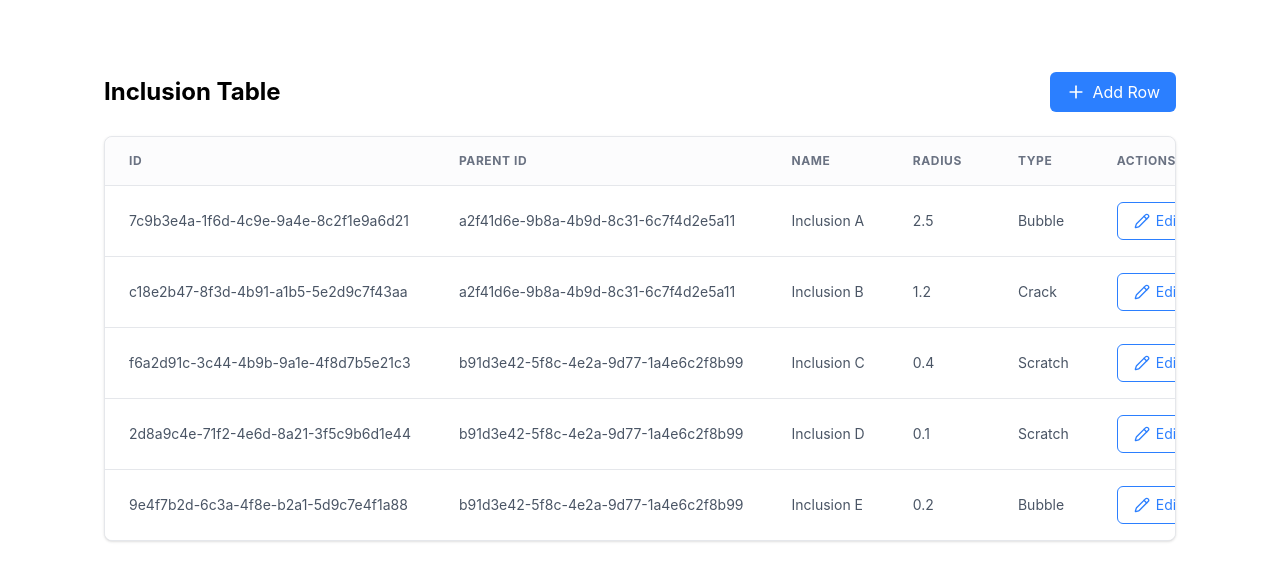
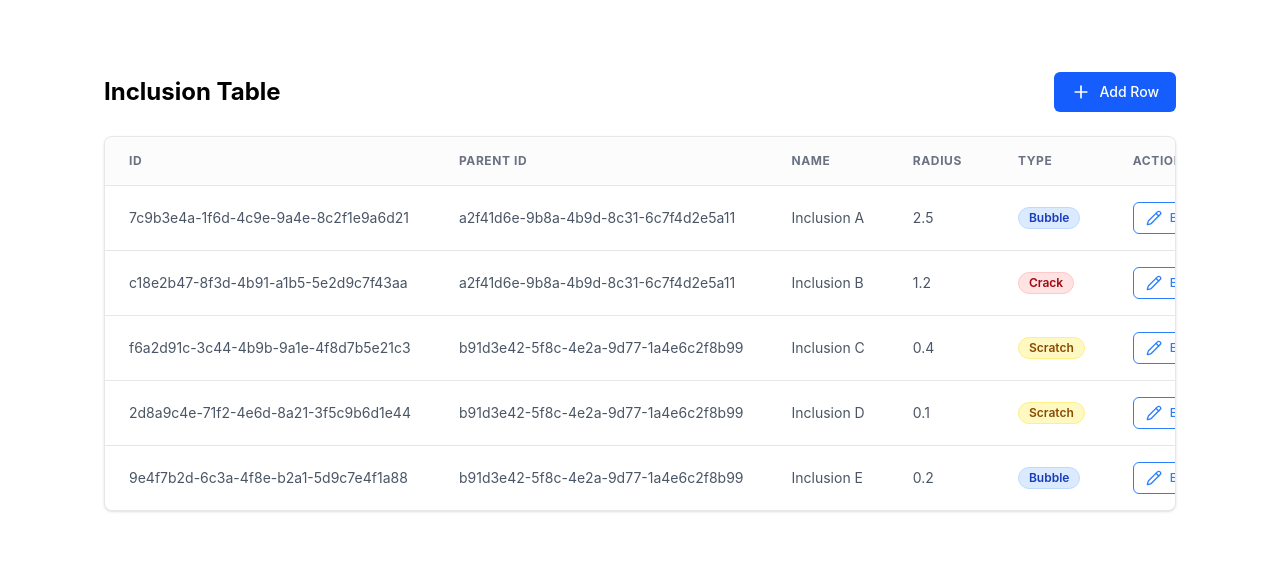
Before and after one commit to leekfsolo/corning-exercise, a React (Vite) app: page / in a window 1280 px wide. Shown: the top 580 px of the page. Built offline with nearby package versions, Linux system fonts and the light colour scheme.

Commit message:
feat: add badge component and refactor button

```diff
--- /dev/null
+++ b/src/components/badge/Badge.tsx
@@ -0,0 +1,34 @@
+import { cn } from "@/utils/classname.util";
+import type { ReactNode } from "react";
+
+type BadgeVariant = "default" | "success" | "warning" | "danger" | "info";
+
+interface BadgeProps {
+  children: ReactNode;
+  variant?: BadgeVariant;
+  className?: string;
+}
+
+const variantStyles: Record<BadgeVariant, string> = {
+  default: "bg-slate-100 text-slate-800 border-slate-200",
+  success: "bg-green-100 text-green-800 border-green-200",
+  warning: "bg-yellow-100 text-yellow-800 border-yellow-200",
+  danger: "bg-red-100 text-red-800 border-red-200",
+  info: "bg-blue-100 text-blue-800 border-blue-200",
+};
+
+const Badge = ({ children, variant = "default", className }: BadgeProps) => {
+  return (
+    <span
+      className={cn(
+        "inline-flex items-center rounded-full border px-2.5 py-0.5 text-xs font-semibold transition-colors focus:outline-none focus:ring-2 focus:ring-slate-400 focus:ring-offset-2 capitalize",
+        variantStyles[variant],
+        className,
+      )}
+    >
+      {children}
+    </span>
+  );
+};
+
+export default Badge;
--- a/src/components/button/Button.tsx
+++ b/src/components/button/Button.tsx
@@ -1,30 +1,58 @@
 import { cn } from "@/utils/classname.util";
 
-interface ButtonProps {
-  onClick?: () => void;
-  disabled?: boolean;
-  children: React.ReactNode;
+type ButtonVariant =
+  | "primary"
+  | "secondary"
+  | "outline"
+  | "ghost"
+  | "danger"
+  | "success";
+type ButtonSize = "sm" | "md" | "lg";
+
+interface ButtonProps extends React.ButtonHTMLAttributes<HTMLButtonElement> {
+  variant?: ButtonVariant;
+  size?: ButtonSize;
   iconStart?: React.ReactNode;
   iconEnd?: React.ReactNode;
-  className?: string;
 }
 
+const variantStyles: Record<ButtonVariant, string> = {
+  primary: "bg-blue-600 text-white hover:bg-blue-700 border-transparent",
+  secondary:
+    "bg-slate-100 text-slate-900 hover:bg-slate-200 border-transparent",
+  outline:
+    "bg-transparent border-slate-200 text-slate-900 hover:bg-slate-900 hover:text-white",
+  ghost: "bg-transparent border-transparent text-slate-900 hover:bg-slate-100",
+  danger:
+    "border border-red-600 text-red-600 hover:bg-red-700 hover:text-white",
+  success:
+    "border border-green-600 text-green-600 hover:bg-green-700 hover:text-white",
+};
+
+const sizeStyles: Record<ButtonSize, string> = {
+  sm: "h-8 px-3 text-xs",
+  md: "h-10 px-4 py-2 text-sm",
+  lg: "h-12 px-6 text-base",
+};
+
 const Button = ({
-  onClick,
-  disabled,
-  children,
+  className,
+  variant = "primary",
+  size = "md",
   iconStart,
   iconEnd,
-  className,
+  children,
+  ...props
 }: ButtonProps) => {
   return (
     <button
-      onClick={onClick}
       className={cn(
-        "px-4 py-2 rounded-md flex items-center gap-1.5 cursor-pointer hover:opacity-85 transition-opacity disabled:opacity-50 disabled:cursor-default",
+        "inline-flex items-center justify-center gap-2 rounded-md font-medium transition-colors focus-visible:outline-none focus-visible:ring-1 focus-visible:ring-slate-950 disabled:pointer-events-none disabled:opacity-50 border cursor-pointer",
+        variantStyles[variant],
+        sizeStyles[size],
         className,
       )}
-      disabled={disabled}
+      {...props}
     >
       {iconStart}
       {children}
--- a/src/features/inclusion-table/ButtonGroupActions.tsx
+++ b/src/features/inclusion-table/ButtonGroupActions.tsx
@@ -20,15 +20,17 @@ const ButtonGroupActions = ({
     return (
       <div className="flex gap-2 items-center">
         <Button
+          variant="success"
+          size="sm"
           onClick={() => onSave?.(item.id)}
-          className="bg-green-500 text-white hover:bg-green-600"
           iconStart={<Check size={16} />}
         >
           Save
         </Button>
         <Button
+          variant="outline"
+          size="sm"
           onClick={() => onCancel?.()}
-          className="border border-slate-900 text-slate-900 hover:bg-slate-900 hover:text-white"
           iconStart={<X size={16} />}
         >
           Cancel
@@ -40,15 +42,18 @@ const ButtonGroupActions = ({
   return (
     <div className="flex gap-2 items-center">
       <Button
+        variant="outline"
+        size="sm"
+        className="border-blue-500 text-blue-500 hover:bg-blue-500 hover:text-white"
         onClick={() => onEdit?.(item)}
-        className="border border-blue-500 text-blue-500 hover:bg-blue-500 hover:text-white"
         iconStart={<Pencil size={16} />}
       >
         Edit
       </Button>
       <Button
+        variant="danger"
+        size="sm"
         onClick={() => onDelete?.(item.id)}
-        className="border border-red-500 text-red-500 hover:bg-red-500 hover:text-white"
         iconStart={<Trash2 size={16} />}
       >
         Delete
--- a/src/features/inclusion-table/InclusionTable.tsx
+++ b/src/features/inclusion-table/InclusionTable.tsx
@@ -25,8 +25,8 @@ const InclusionTable = () => {
       <div className="flex items-center justify-between mb-6">
         <h1 className="text-2xl font-bold">Inclusion Table</h1>
         <Button
+          variant="primary"
           iconStart={<Plus size={20} />}
-          className="bg-blue-500 text-white"
           onClick={handleAdd}
           disabled={Boolean(mutatingItem)}
         >
--- a/src/features/inclusion-table/columns.tsx
+++ b/src/features/inclusion-table/columns.tsx
@@ -1,6 +1,11 @@
 import Input from "@/components/input/Input";
 import Select from "@/components/select/Select";
-import type { Inclusion, InclusionTableProps } from "@/types";
+import Badge from "@/components/badge/Badge";
+import {
+  InclusionType,
+  type Inclusion,
+  type InclusionTableProps,
+} from "@/types";
 import {
   createColumnHelper,
   type ColumnDef,
@@ -24,6 +29,19 @@ declare module "@tanstack/react-table" {
 }
 
 const columnHelper = createColumnHelper<InclusionTableProps>();
+
+const getBadgeVariant = (type: InclusionType) => {
+  switch (type) {
+    case InclusionType.BUBBLE:
+      return "info";
+    case InclusionType.CRACK:
+      return "danger";
+    case InclusionType.SCRATCH:
+      return "warning";
+    default:
+      return "default";
+  }
+};
 
 const createInclusionColumns = () => {
   return [
@@ -101,7 +119,9 @@ const createInclusionColumns = () => {
     }),
     columnHelper.accessor("type", {
       header: () => <div className="text-left">Type</div>,
-      cell: (info) => (
+      cell: (info) => {
+        const type = info.getValue() as InclusionType;
+        return (
           <EditableCell
             id={info.row.original.id}
             meta={info.table.options.meta}
@@ -109,15 +129,19 @@ const createInclusionColumns = () => {
               <Select
                 value={mutatingItem.type ?? ""}
                 onChange={(e) =>
-                info.table.options.meta?.onInputChange?.("type", e.target.value)
+                  info.table.options.meta?.onInputChange?.(
+                    "type",
+                    e.target.value,
+                  )
                 }
                 options={INCLUSION_OPTIONS}
               />
             )}
           >
-          <span className="capitalize">{info.getValue()}</span>
+            <Badge variant={getBadgeVariant(type)}>{type}</Badge>
           </EditableCell>
-      ),
+        );
+      },
     }),
     columnHelper.accessor("actions", {
       header: () => <div className="text-left">Actions</div>,
```
Lines whose indentation alone changed are shown as unchanged.
